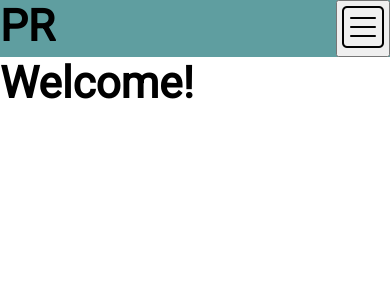
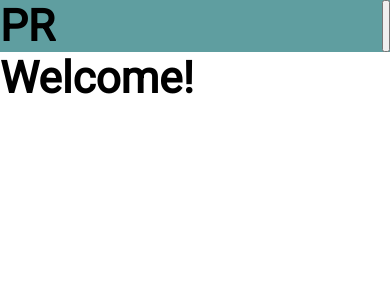
Before and after one commit to PrasadDa08/My_Portfolio, a React (Create React App) app: page / in a window 390 px wide. Shown: the top 300 px of the page. Built offline with nearby package versions, Linux system fonts and the light colour scheme.

Commit message:
nav updated

```diff
--- a/src/App.css
+++ b/src/App.css
@@ -1,31 +1,38 @@
 *{
   padding: 0;
   margin: 0;
+  width:100%
 }
 
 body{
   font-family: 'Roboto';font-size: 22px;
+  width: 100%;
 }
 
-.nav-bar{
+.nav-bar {
   display: flex;
   justify-content: space-between;
   font-size: 1.4vw;
   width: 35%;
-  padding: 1vw 2vw 1vw 65%;
+  padding: 1vw 1vw 1vw 65%;
   list-style: none;
   background-color: cadetblue;
 }
 
 .nav-lines{
   display: none;
+
 }
 
 .nav-mobile{
   display: none;
 }
 
-.pd{
+.bars{
+  display: none;
+}
+
+.hbars{
   display: none;
 }
 /* .home{
@@ -71,7 +78,13 @@ body{
     background-color: cadetblue;
     width: 100%;
   }
-
-
+  button{
+    width:2vw;
+    position: relative;
+    z-index: 3;
+  }
+  .bars{
+    width: 2vw;
+  }
 
 }
--- a/src/Components/Navbar.js
+++ b/src/Components/Navbar.js
@@ -1,14 +1,18 @@
-import React, { useState } from "react";
+import React, { useEffect, useState } from "react";
 import { Link } from "react-router-dom";
 import "../App.css";
 import menu from '../icons/icons8-menu-50.png'
 function Navbar() {
 
   const[mobile,setMobile] = useState(false)
+  let myWin = window.innerWidth
+  console.log(myWin)
+
+
   return (
     <>
-      <div className="nav">
-        <ul className={mobile ?'nav-lines' : "nav-bar"} onClick ={
+      <div className="nav" >
+        <ul className={mobile ?'nav-lines' : "nav-bar" } onClick ={
           () =>{
             setMobile(false)
           }
@@ -33,8 +37,9 @@ function Navbar() {
       <div className="nav-mobile">
         <h1>PR</h1>
         <button onClick={ () =>
-          {setMobile(!mobile)}
-        }><img src={menu} /></button>
+          { setMobile(!mobile)} }
+
+        >{mobile ? <img src={menu} className="hbars"/> :<img src={menu} className="bars" />}</button>
       </div>
     </>
   );
```
